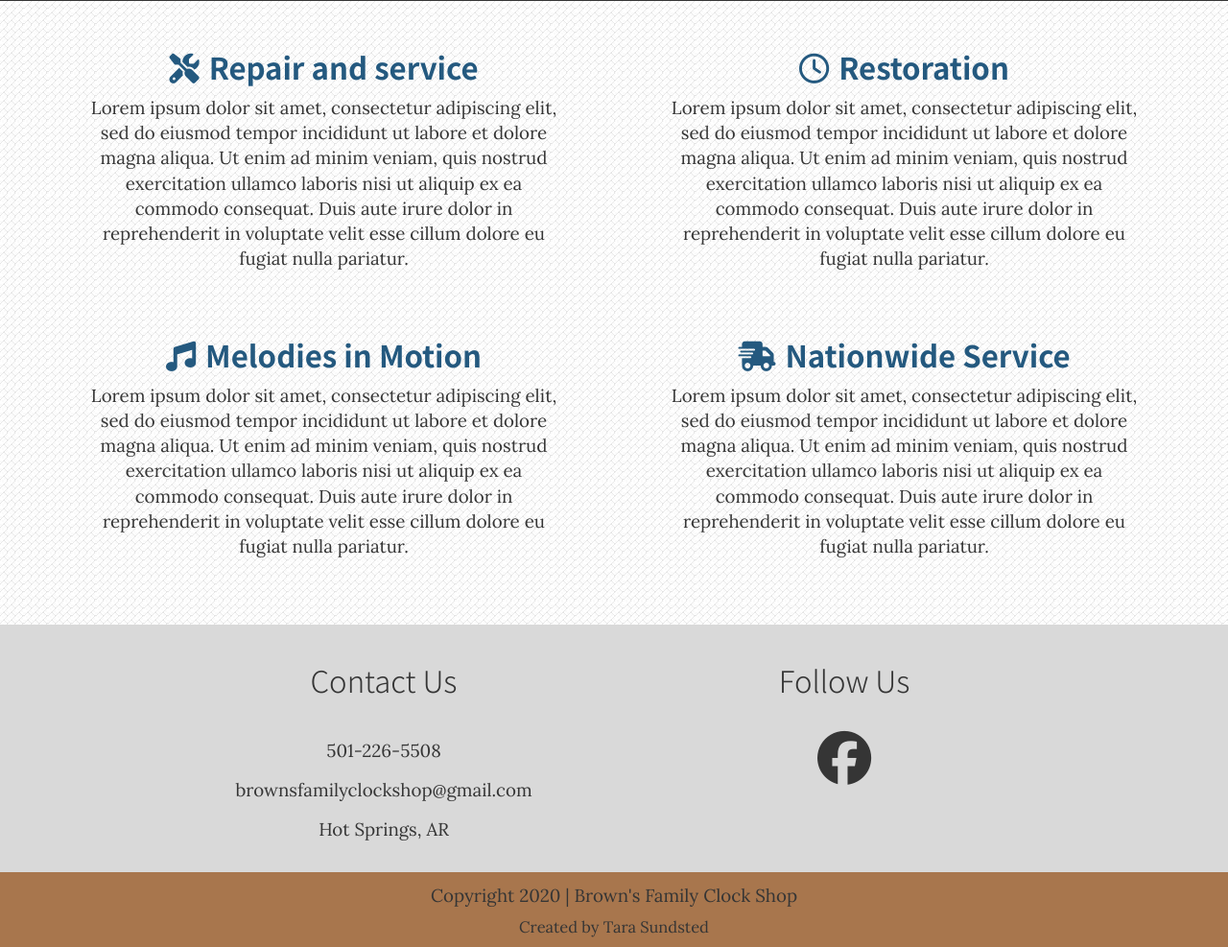
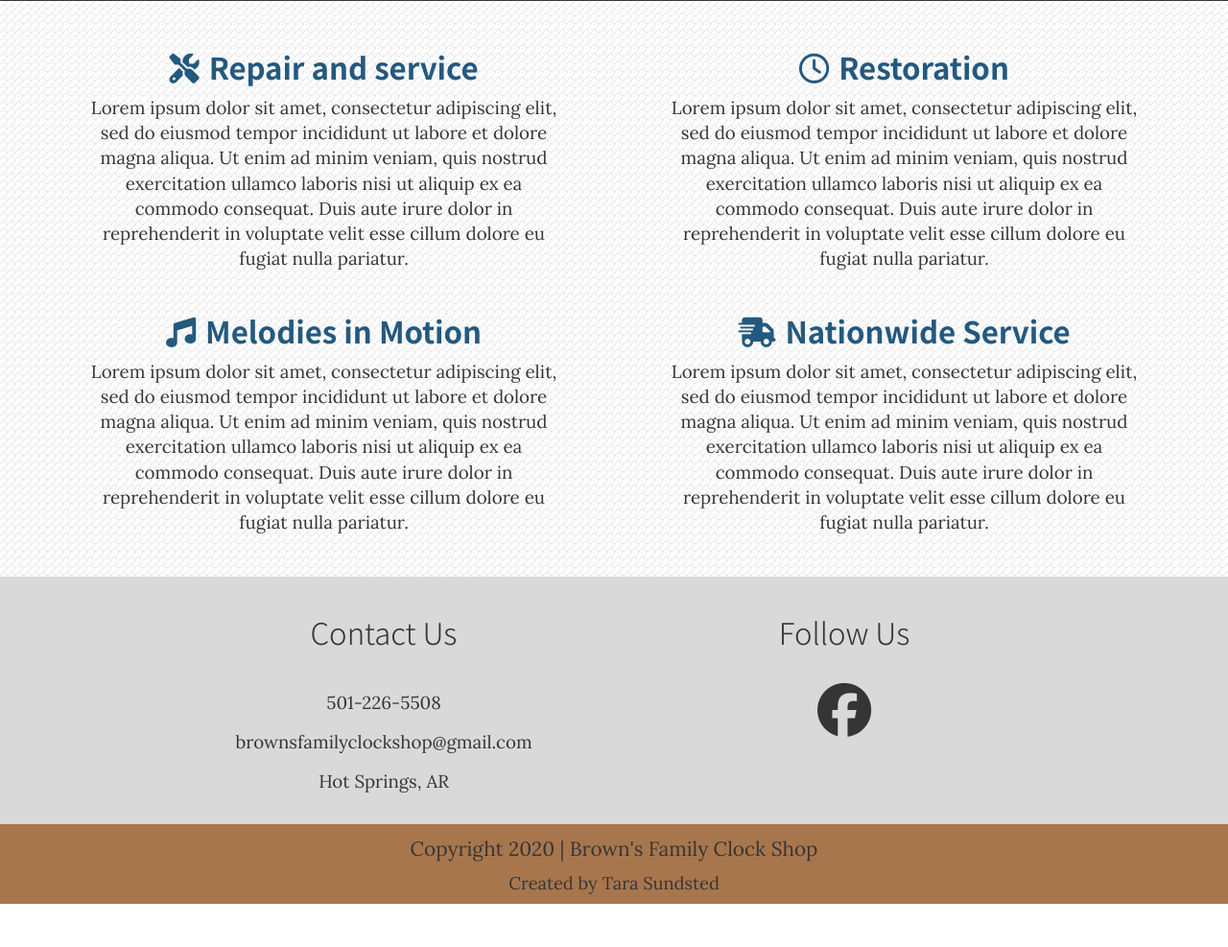
Before and after one commit to TaraSun/Browns-family-clock-shop, a website: page services/index.html in a window 1280 px wide. Shown: the part 186-1173 px from the top of the page at 96% size. After the commit the page ends 1128 px from the top, so only its background shows below. Drawn offline with Linux system fonts and the light colour scheme; files that its build step writes are made by us from their sources; files whose address does not match are found by name.

Commit message:
Added photo cred and fixed p font size

```diff
--- a/css/main.css
+++ b/css/main.css
@@ -248,7 +248,7 @@ footer #copyright {
 }
 footer #copyright p {
   margin: 6px 0 3px 0;
-  font-size: 0.9em;
+  font-size: 1em;
 }
 
 footer #copyright p span {
@@ -344,7 +344,7 @@ main {
   align-items: center;
 }
 #services article {
-  margin: 15px 0 25px 0;
+  margin: 15px 0 0px 0;
 }
 #services h3 {
   margin: 0;
```
Also changed, not shown: about/index.html (+1 -0 lines).
